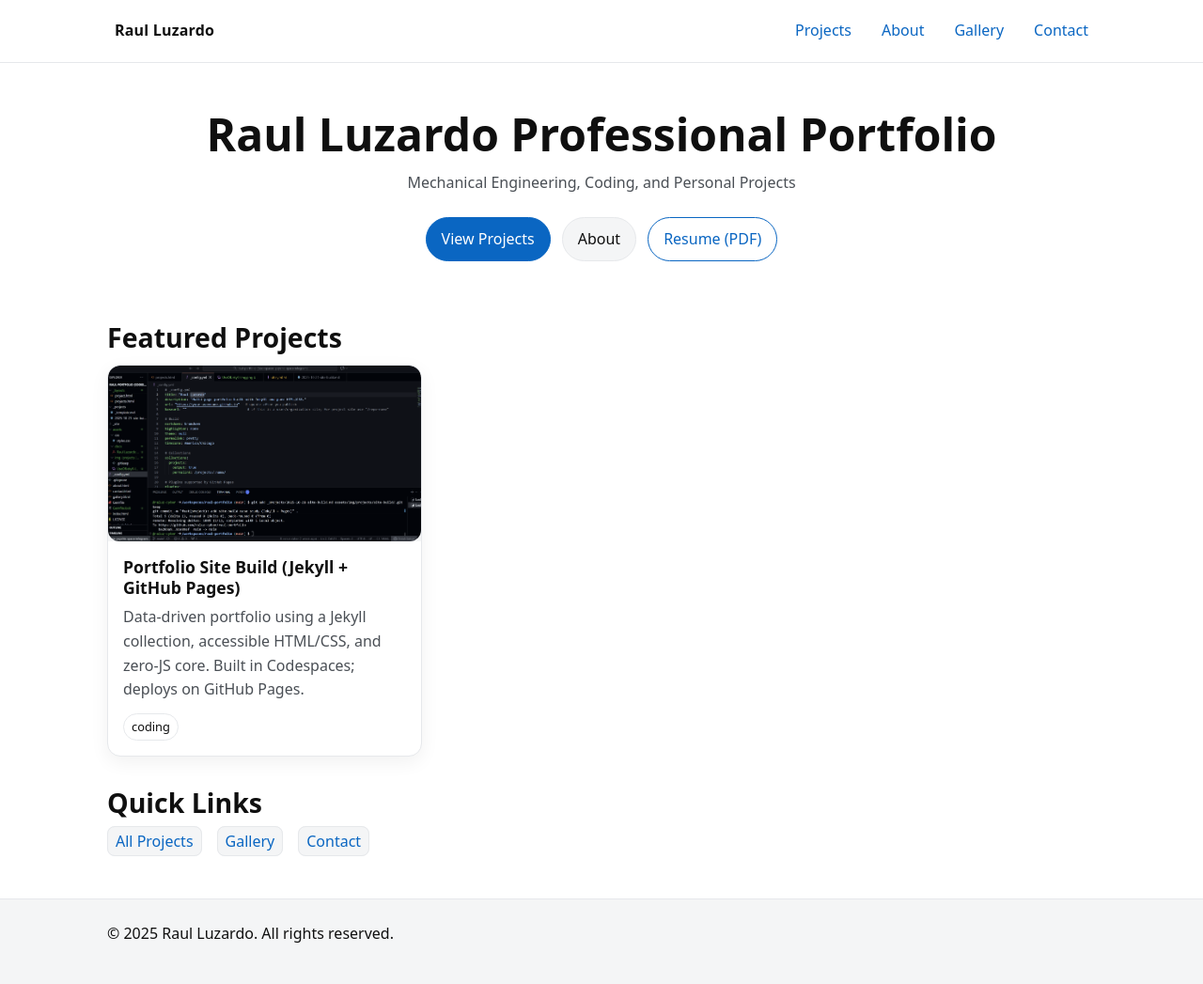
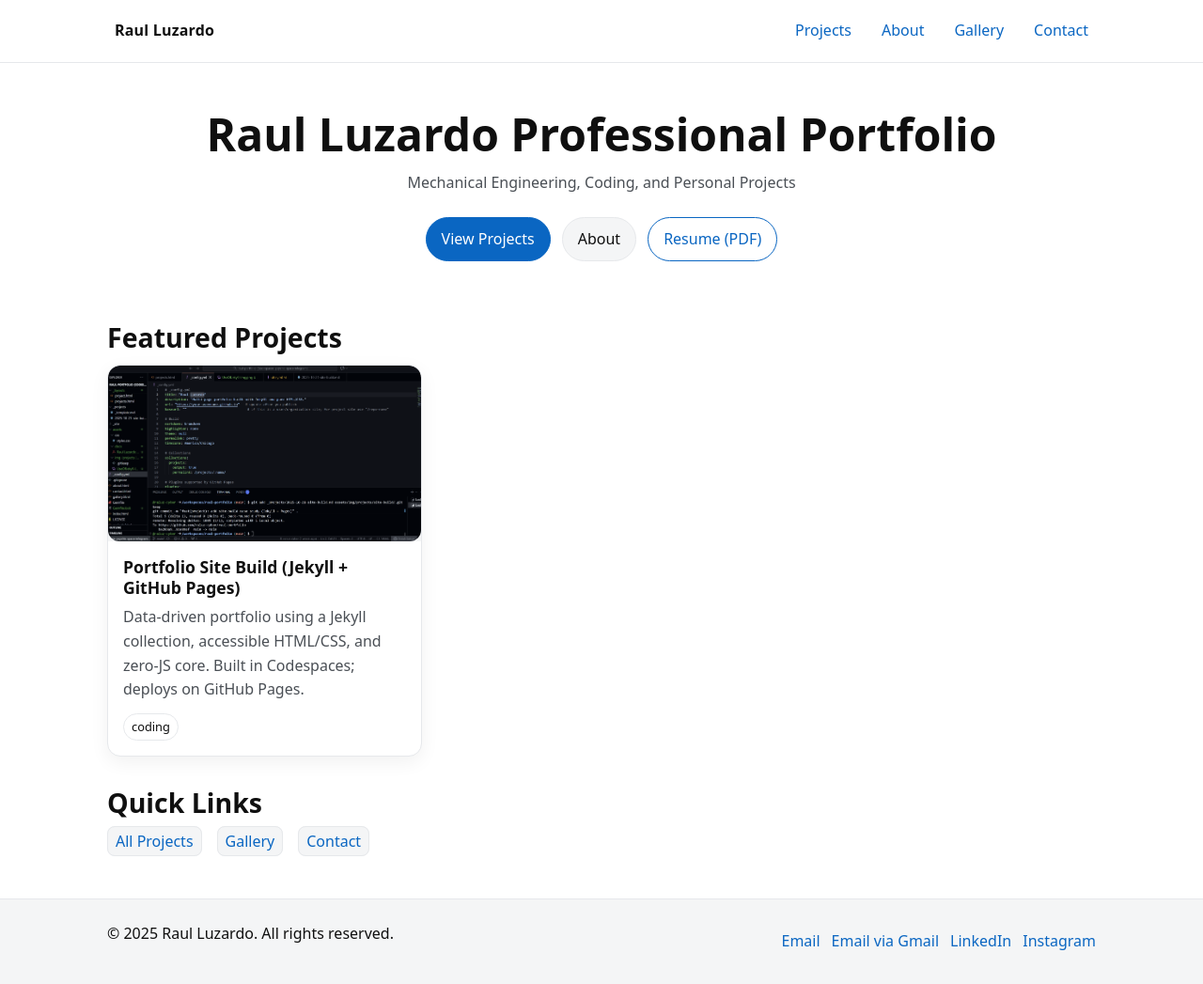
Before and after one commit to raluz-cyber/raul-portfolio, a Jekyll site: the page built from index.html, in a window 1280 px wide and 1047 px high. Shown: the whole window at 94% size. Built offline with Jekyll 4.4.1, drawn with Linux system fonts in a browser that asks for light colours; some of the changed lines change nothing that is shown.

Commit message:
chore(config): set contact email for mailto links

```diff
--- a/_config.yml
+++ b/_config.yml
@@ -1,5 +1,11 @@
 # _config.yml
 title: "Raul Luzardo"
+author: "Raul Luzardo"
+email: "raluzardo04@gmail.com"
+gmail_user: "raluzardo04@gmail.com"
+linkedin: "https://www.linkedin.com/in/your-handle/"
+instagram: "https://www.instagram.com/your-handle/"
+
 description: "Multi-page portfolio built with Jekyll and pure HTML/CSS."
 url: "https://raluz-cyber.github.io"
 baseurl: "/raul-portfolio"
```
